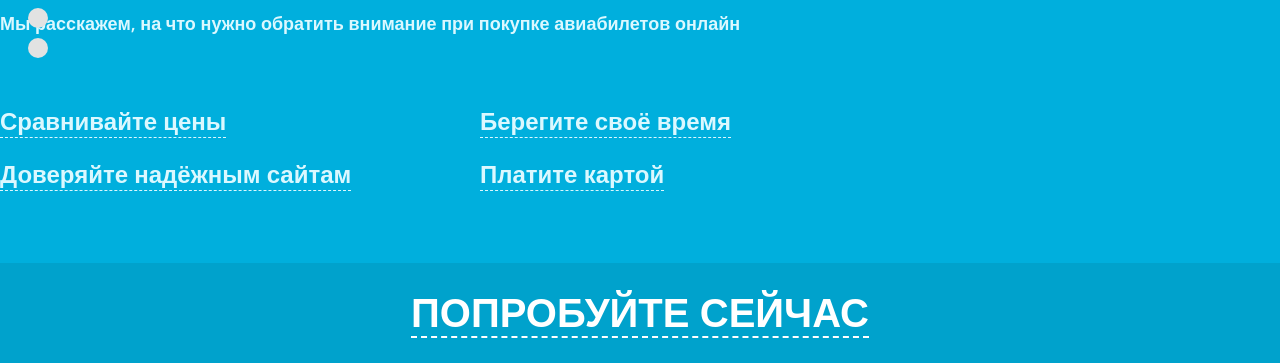
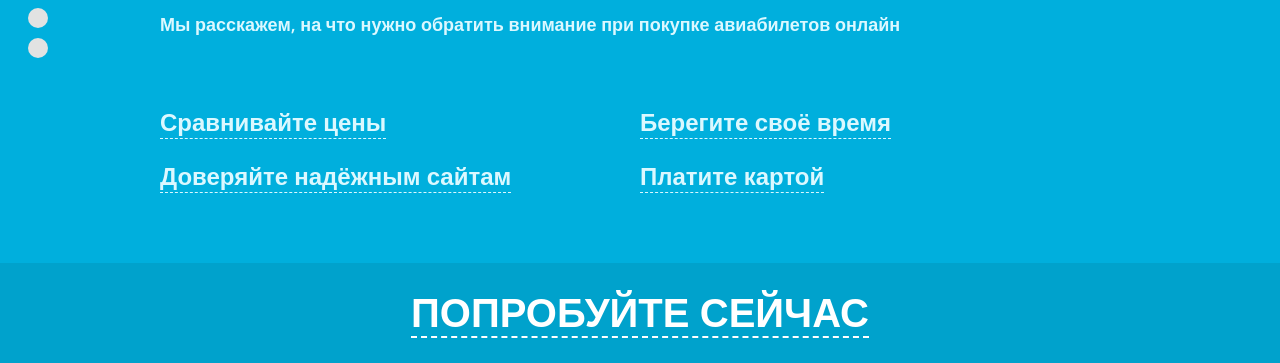
Before and after one commit to coderiver/aviaslestips, a plain HTML site: page index.html in a window 1280 px wide. Shown: the part 437-800 px from the top of the page. Drawn offline with nearby package versions, Linux system fonts and the light colour scheme.

Commit message:
some fix

```diff
--- a/index.html
+++ b/index.html
@@ -17,8 +17,6 @@
 <!-- BEGIN  main-->
 <div class="main">
   <section class="page page1">
-    <div class="page__all">
-    	<div class="page__content">
     <div class="header">
       <div class="header-i container">
         <div class="header__logo">
@@ -26,6 +24,8 @@
         </div>
       </div>
     </div>
+    <div class="page__all container">
+    	<div class="page__content">
     		<div class="page1__in-roditel">
     			<div class="page1__in container">
     				<h1 class="h1">Что нужно знать о бронировании авиабилетов?</h1>
--- a/js/common.js
+++ b/js/common.js
@@ -62,7 +62,7 @@ head.ready(function() {
 
 	// heightPage1
 	function heightPage1(){
-		var page1Margin = ((windowheight - page1ContentHeight - 200) / 2);
+		var page1Margin = ((windowheight - page1ContentHeight - 200));
 		$(".page1 .page1__in").css('margin-top', page1Margin);
 		// alert(page1ContentHeight);
 	}
--- a/sass/_common.sass
+++ b/sass/_common.sass
@@ -115,13 +115,15 @@ body
 .page
 	min-height: 600px
 	position: relative
+	// &.page1
+	// 	.page__content
+	// 		margin-top: -200px
 	.page__content
 		font-size: 18px
 		line-height: 1.8
 		color: #888
 		+clr
 		+font-bold
-
 		height: 500px
 		overflow: hidden
 		position: absolute
@@ -163,6 +165,8 @@ body
 
 .page1
 	background: #00AFDD
+	.page__all
+		height: 100%
 	.h1
 		margin-bottom: 20px
 		font-size: 40px
```
Also changed, not shown: css/screen.css. Lines whose indentation alone changed are shown as unchanged.
